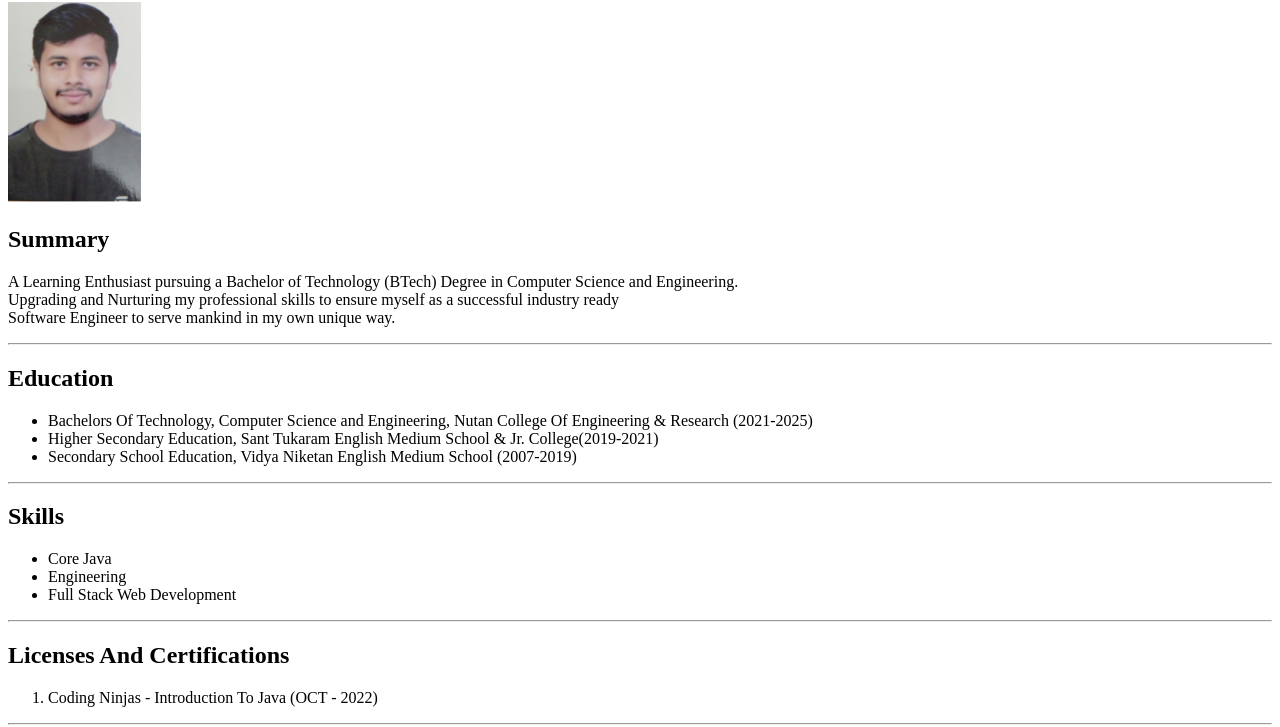
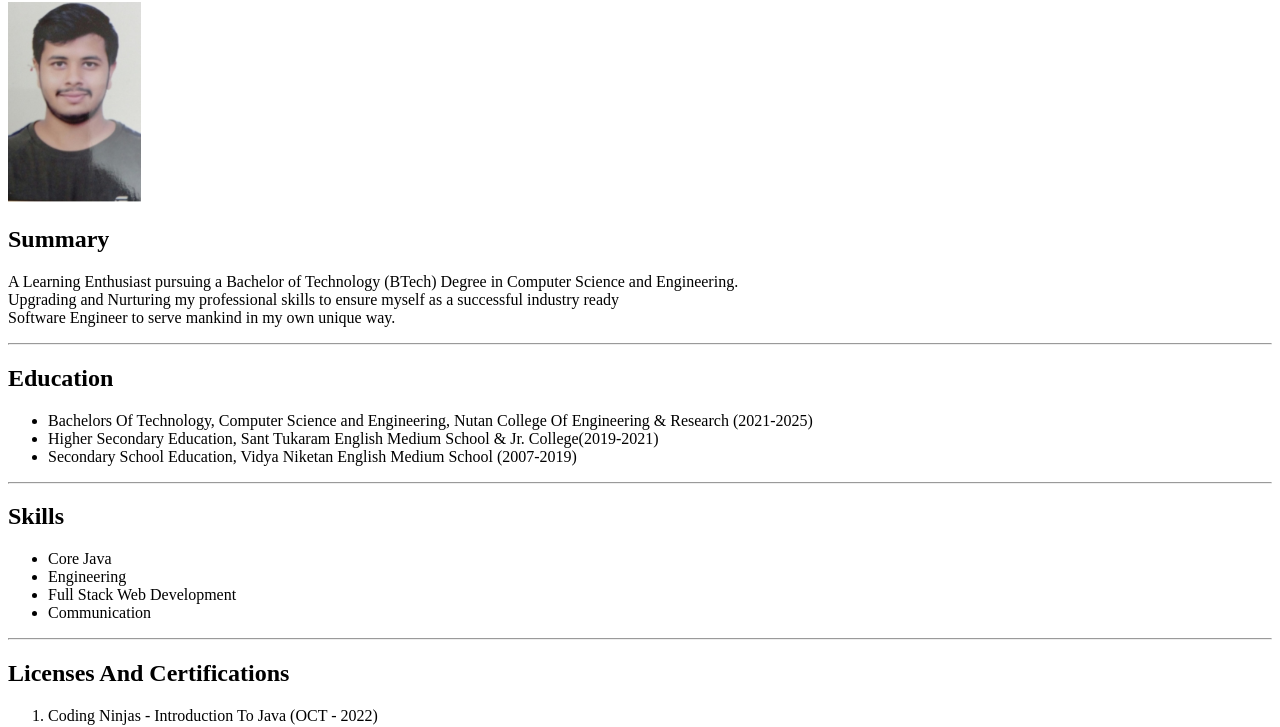
Before and after one commit to anishkurulkar07/html-portfolio, a plain HTML site: page index.html in a window 1280 px wide. Shown: the part 88-815 px from the top of the page. Drawn offline with Linux system fonts and the light colour scheme.

Commit message:
Update index.html

```diff
--- a/index.html
+++ b/index.html
@@ -27,6 +27,7 @@
             <li>Core Java</li>
             <li>Engineering</li>
             <li>Full Stack Web Development</li>
+            <li>Communication</li>
         </ul>
         <hr/>
         <h2>Licenses And Certifications</h2>
```
